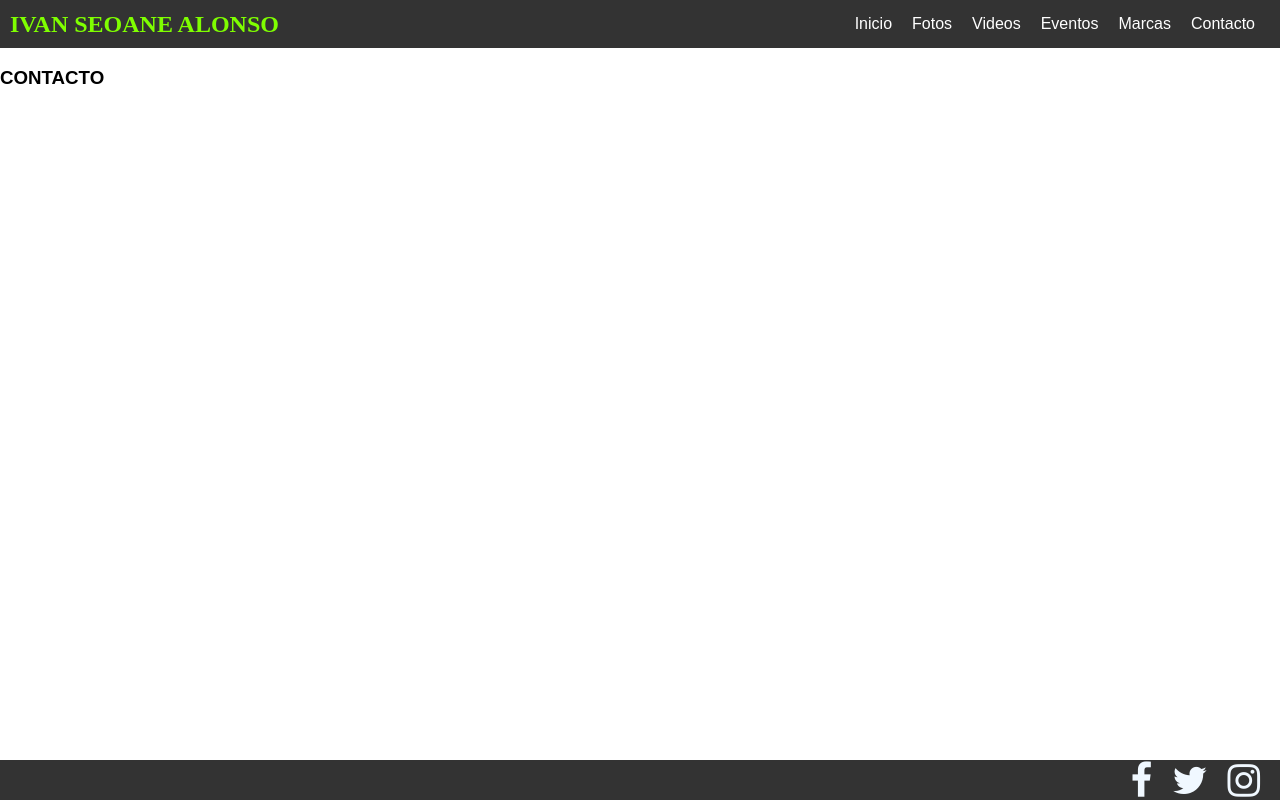
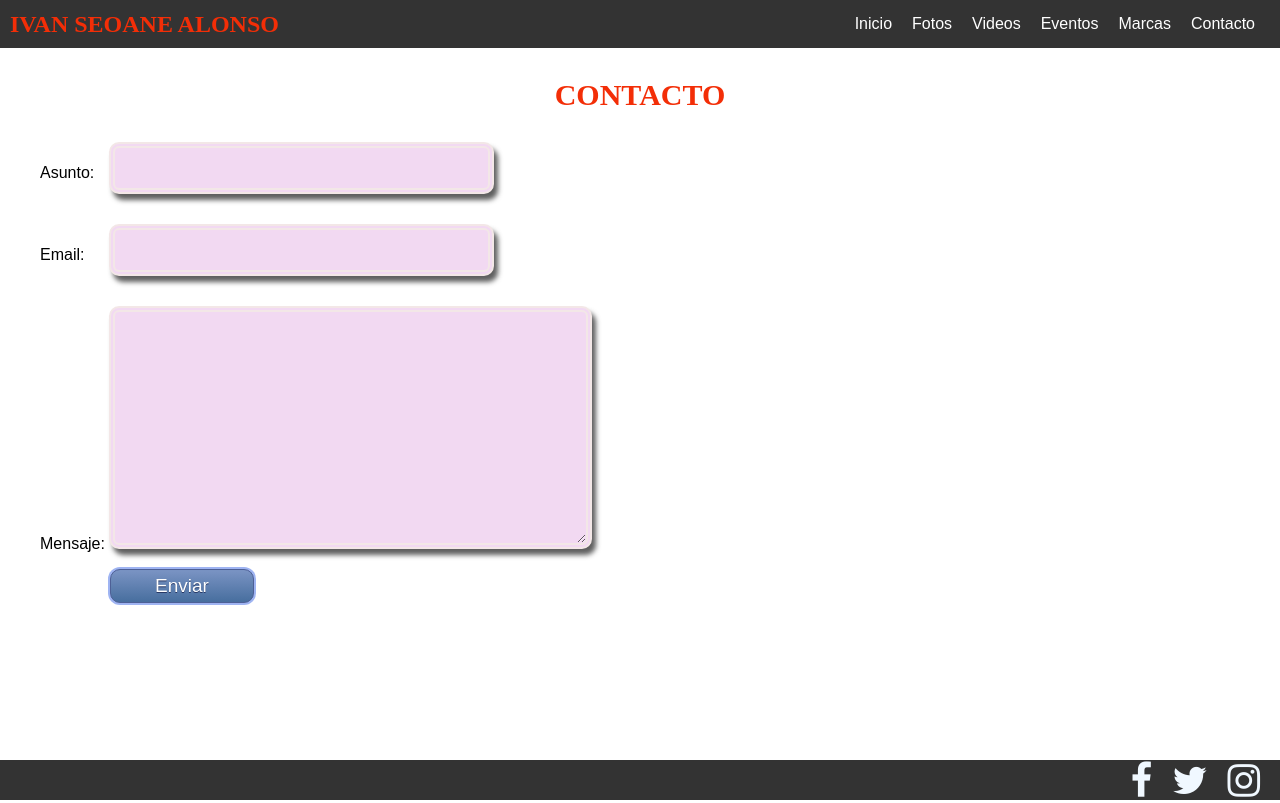
Before and after one commit to fjai867/blog-ivan-seoane, a Django app: page /blogIvanapp/Contacto/ in a window 1280 px wide. Run offline with Django 4.2, Linux system fonts and the light colour scheme.

Commit message:
blogIvan5

```diff
--- a/blogIvan/settings.py
+++ b/blogIvan/settings.py
@@ -147,5 +147,5 @@ EMAIL_BACKEN="django.core.mail.backends.smtp.EmailBackend"
 EMAIL_HOST="smtp.gmail.com"
 EMAIL_USE_TLS=True
 EMAIL_PORT=587
-EMAIL_HOST_USER="pakket????@gmail.com"
-EMAIL_HOST_PASSWORD="********"
+EMAIL_HOST_USER="cadcaburgos@gmail.com"
+EMAIL_HOST_PASSWORD="O09fjaiml"
--- a/blogIvan/urls.py
+++ b/blogIvan/urls.py
@@ -24,6 +24,7 @@ urlpatterns = [
     path('blogIvanapp/',include('blogIvanapp.urls')),
     path('blogFotos/',include('blogFotos.urls')),
     path('marcas/',include('marcas.urls')),
+    path('',views.Inicio, name='Inicio'),
 
 
 
--- /dev/null
+++ b/blogIvanapp/forms.py
@@ -0,0 +1,7 @@
+from django import forms
+
+class fmrContacto(forms.Form):
+
+    asunto=forms.CharField(required=True,max_length=80)
+    email=forms.EmailField(required=True)
+    mensaje=forms.CharField(required=True,widget=forms.Textarea(attrs={'rows': 1, 'cols': 30}), max_length=160)
--- /dev/null
+++ b/blogIvanapp/static/blogIvanapp/css/contacto.css
@@ -0,0 +1,81 @@
+ul{
+    list-style: none;
+}
+li{
+    margin-top:30px;
+}
+
+h3{
+    font-family:'Times New Roman', Times, serif;
+    font-size:30px;
+    text-align: center;
+    color:#f32e07;
+}
+
+#id_asunto { padding:3px;
+     margin-left: 10px;
+     border-color:#f3e7e7;
+     font-size:29px;
+     border-style:double;
+     border-width:6px;
+     border-radius:10px;
+     background-color:#f2d9f2;
+     box-shadow: 4px 6px 5px 0px rgba(42,42,42,.75);
+     font-family:cursive;  }
+#id_asunto:hover {
+     border-color:violet;
+ }
+
+ #id_email { padding:3px;
+    margin-left: 20px;
+    border-color:#f3e7e7;
+    font-size:29px;
+    border-style:double;
+    border-width:6px;
+    border-radius:10px;
+    background-color:#f2d9f2;
+    box-shadow: 4px 6px 5px 0px rgba(42,42,42,.75);
+    font-family:cursive;  }
+#id_email:hover {
+    border-color:violet;
+}
+
+#id_mensaje { padding:3px;
+
+    height: 225px;
+    border-color:#f3e7e7;
+    font-size:29px;
+    border-style:double;
+    border-width:6px;
+    border-radius:10px;
+    background-color:#f2d9f2;
+    box-shadow: 4px 6px 5px 0px rgba(42,42,42,.75);
+    font-family:cursive;  }
+#id_mensaje:hover {
+    border-color:violet;
+}
+
+.boton{
+    margin-left: 110px;
+	box-shadow: 0px 0px 0px 2px #9fb4f2;
+	background:linear-gradient(to bottom, #7892c2 5%, #476e9e 100%);
+	background-color:#7892c2;
+	border-radius:10px;
+	border:1px solid #4e6096;
+	display:inline-block;
+	cursor:pointer;
+	color:#ffffff;
+	font-family:Arial;
+	font-size:19px;
+	padding:5px 44px;
+	text-decoration:none;
+	text-shadow:0px 1px 0px #283966;
+}
+.boton:hover {
+	background:linear-gradient(to bottom, #476e9e 5%, #7892c2 100%);
+	background-color:#476e9e;
+}
+.boton:active {
+	position:relative;
+	top:1px;
+}
--- a/blogIvanapp/static/blogIvanapp/css/estilos.css
+++ b/blogIvanapp/static/blogIvanapp/css/estilos.css
@@ -38,7 +38,7 @@ nav a:hover {
     font-size: 24px;
     font-weight: bold;
     margin-right: auto;
-    color: chartreuse;
+    color: #f32e07 ;
     font-family:'Times New Roman', Times, serif ;
 }
 
--- a/blogIvanapp/templates/blogIvanapp/contacto.html
+++ b/blogIvanapp/templates/blogIvanapp/contacto.html
@@ -5,13 +5,34 @@
 	<title>Blog de Ivan Seoane</title>
 	<meta charset="utf-8">
 	<meta name="viewport" content="width=device-width, initial-scale=1.0">
+	<link rel="stylesheet" href="{% static 'blogIvanapp/css/contacto.css' %}">
 
 
 </head>
 <body>
 
 	{% include "./plantilla.html" %}
+
+	{% block content %}
+
 	<h3>CONTACTO</h3>
+	{% if frm.errors %}
+		<p>hay errores en el formulario</p>
+	{% endif %}
+
+	<form method="POST" action="">{% csrf_token %}
+
+		<ul>
+			{{fmr.as_ul}}
+		</ul>
+
+		<input class="boton" type="submit" value="Enviar">
+	</form>
+
+
+
+	{% endblock %}
+
 
 </body>
 </html>
--- a/blogIvanapp/urls.py
+++ b/blogIvanapp/urls.py
@@ -4,7 +4,7 @@ from blogIvanapp import views
 
 urlpatterns = [
 
-    path('',views.Inicio, name='Inicio'),
+    #path('',views.Inicio, name='Inicio'),
     path('Videos/',views.Videos, name='Videos'),
     path('Eventos/',views.Eventos, name='Eventos'),
     path('Contacto/',views.Contacto, name='Contacto'),
--- a/blogIvanapp/views.py
+++ b/blogIvanapp/views.py
@@ -1,4 +1,6 @@
 from django.shortcuts import render,HttpResponse
+from .forms import fmrContacto
+from django.core.mail import send_mail
 
 # Create your views here.
 
@@ -12,7 +14,20 @@ def Videos(request):
 
 
 def Eventos(request):
-    return render(request, 'blogIvanapp/eventos.html')
+
+            return render(request, 'blogIvanapp/eventos.html')
 
 def Contacto(request):
-    return render(request, 'blogIvanapp/contacto.html')
+
+    if request.method == 'POST':
+
+
+        fmr=fmrContacto(request.POST)
+        if fmr.is_valid():
+            datos=fmr.cleaned_data
+            send_mail(datos['asunto'],datos['mensaje'],datos.get('email',''),['fjai867@gmail.com'],)
+            return render(request, 'blogIvanapp/gracias.html')
+
+    else:
+        fmr=fmrContacto()
+        return render(request, 'blogIvanapp/contacto.html',{"fmr":fmr})
--- a/marcas/urls.py
+++ b/marcas/urls.py
@@ -4,7 +4,7 @@ from . import views
 urlpatterns = [
 
 
-    path('Marcas/',views.Marcas, name='Marcas'),
+    path('Marcas/',views.listaMarcas.as_view(), name='Marcas'),
 
 
 ]
--- a/marcas/views.py
+++ b/marcas/views.py
@@ -1,6 +1,8 @@
 from django.shortcuts import render
 from .models import Marcas
+from django.views.generic import ListView
 
 # Create your views here.
-def Marcas(request):
-    return render(request, 'marcas/marcas.html')
+class listaMarcas(ListView):
+    model=Marcas
+    template_name="marcas/marcas.html"
```
Also changed, not shown: blogIvanapp/static/blogIvanapp/css/fotos.css (+5 -3 lines), blogIvanapp/static/blogIvanapp/css/marcas.css (added, +57 -0 lines), blogIvanapp/templates/blogIvanapp/gracias.html (added, +23 -0 lines), marcas/templates/marcas/marcas.html (+44 -2 lines), db.sqlite3, marcas/migrations/0001_initial.py (added).
